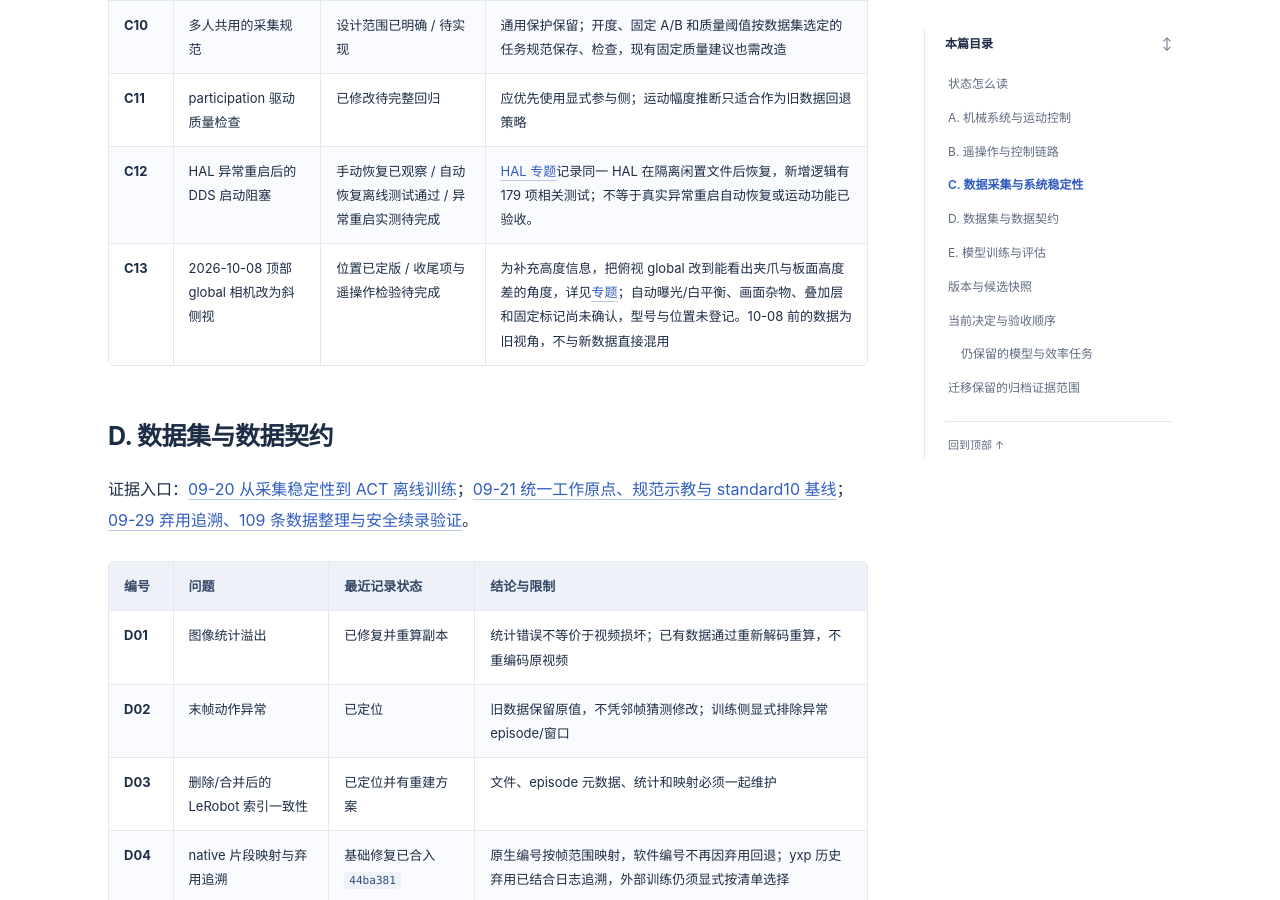
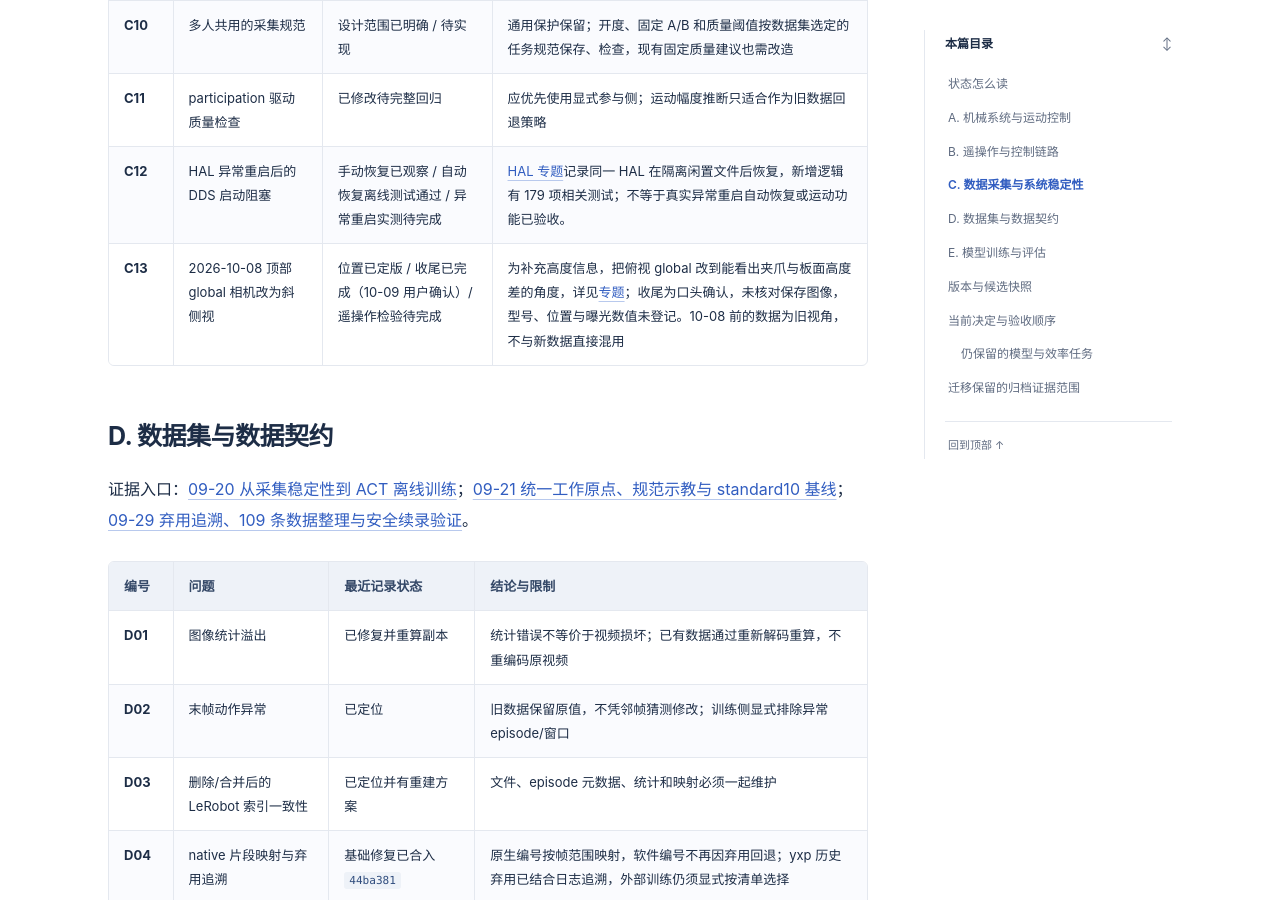
Before and after one commit to YoungShip/youngship.github.io, a Jekyll site: the page built from _posts/2026-09-29-micromani-research-status.md, in a window 1280 px wide and 900 px high, scrolled down 4693 px. Built offline with Jekyll 4.4.1, drawn with Linux system fonts in a browser that asks for light colours.

Commit message:
科研记录：C13 相机收尾已完成（用户确认）
Co-Authored-By: Claude Opus 5.5 (1M context) <noreply@anthropic.com>
Claude-Session: https://claude.ai/code/session_016Bw1c2feSXDvMt5gPw1M4k

```diff
--- a/_posts/2026-09-29-micromani-research-status.md
+++ b/_posts/2026-09-29-micromani-research-status.md
@@ -96,7 +96,7 @@ tags: [科研记录, MicroMani, 科研索引]
 | <a id="C10"></a>**C10** | 多人共用的采集规范 | 设计范围已明确 / 待实现 | 通用保护保留；开度、固定 A/B 和质量阈值按数据集选定的任务规范保存、检查，现有固定质量建议也需改造 |
 | <a id="C11"></a>**C11** | participation 驱动质量检查 | 已修改待完整回归 | 应优先使用显式参与侧；运动幅度推断只适合作为旧数据回退策略 |
 | <a id="C12"></a>**C12** | HAL 异常重启后的 DDS 启动阻塞 | 手动恢复已观察 / 自动恢复离线测试通过 / 异常重启实测待完成 | [HAL 专题](/notes/2026/09/29/micromani-hal-startup-recovery/)记录同一 HAL 在隔离闲置文件后恢复，新增逻辑有 179 项相关测试；不等于真实异常重启自动恢复或运动功能已验收。 |
-| <a id="C13"></a>**C13** | 2026-10-08 顶部 global 相机改为斜侧视 | 位置已定版 / 收尾项与遥操作检验待完成 | 为补充高度信息，把俯视 global 改到能看出夹爪与板面高度差的角度，详见[专题](/notes/2026/10/08/micromani-global-camera-relayout/)；自动曝光/白平衡、画面杂物、叠加层和固定标记尚未确认，型号与位置未登记。10-08 前的数据为旧视角，不与新数据直接混用 |
+| <a id="C13"></a>**C13** | 2026-10-08 顶部 global 相机改为斜侧视 | 位置已定版 / 收尾已完成（10-09 用户确认）/ 遥操作检验待完成 | 为补充高度信息，把俯视 global 改到能看出夹爪与板面高度差的角度，详见[专题](/notes/2026/10/08/micromani-global-camera-relayout/)；收尾为口头确认，未核对保存图像，型号、位置与曝光数值未登记。10-08 前的数据为旧视角，不与新数据直接混用 |
 
 ## D. 数据集与数据契约
 {: #D }
```
Also changed, not shown: _posts/2026-09-23-micromani-research-overview.md (+1 -1 lines), _posts/2026-10-08-micromani-global-camera-relayout.md (+2 -0 lines).
